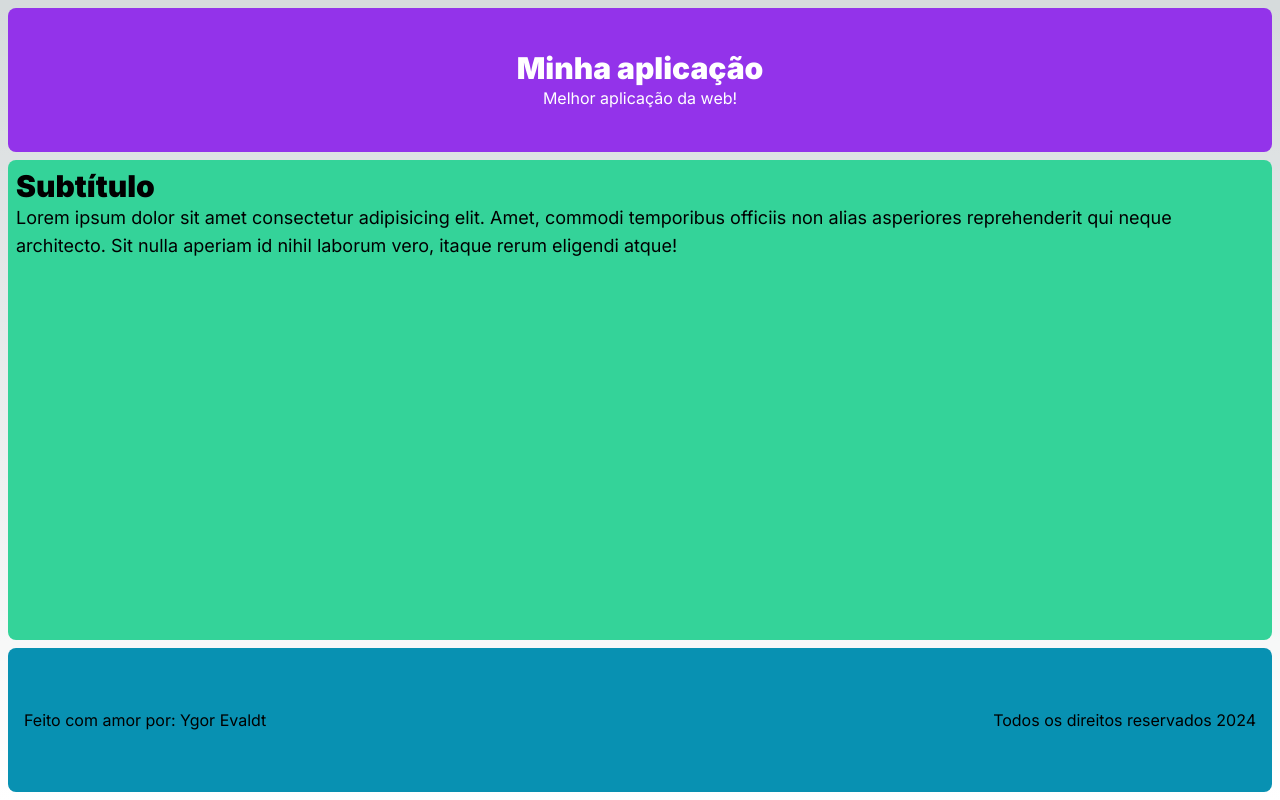
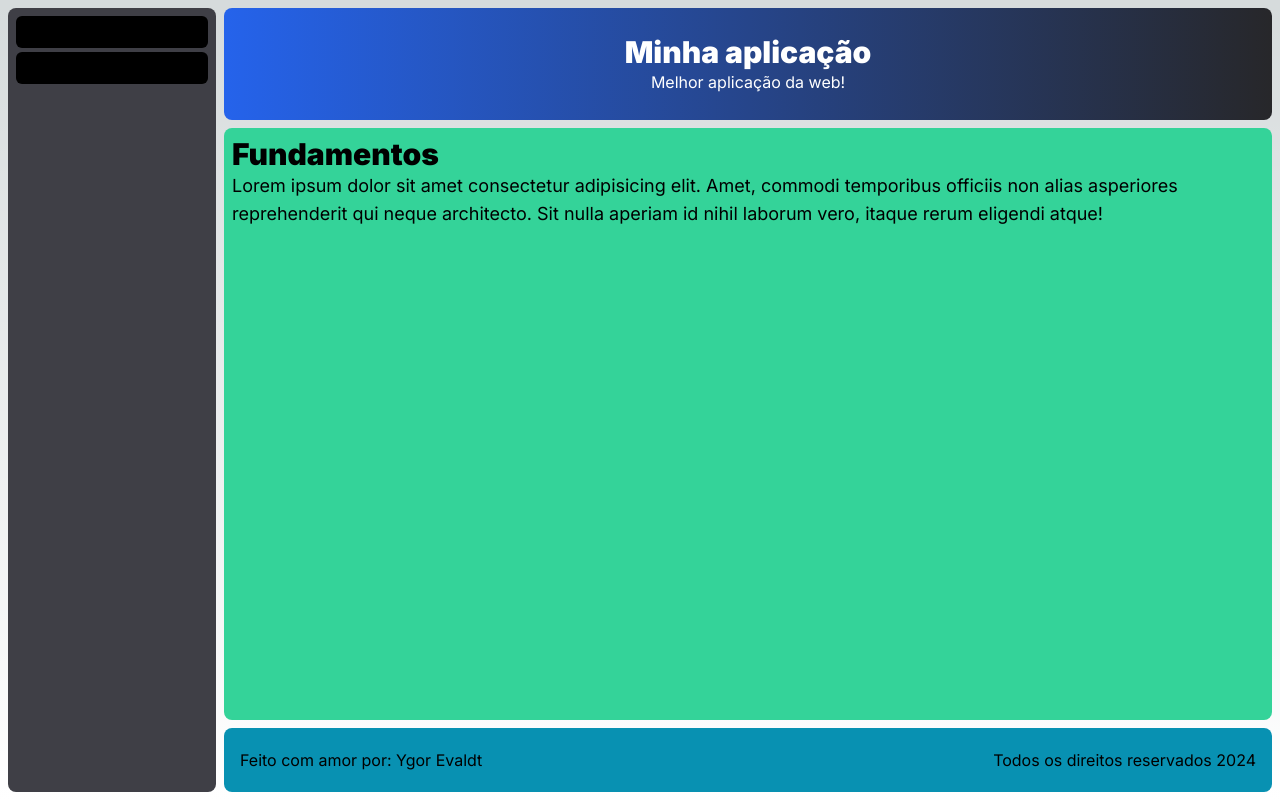
Before and after one commit to Ygor-Evaldt-dev/fundamentos-do-react, a Next.js app in the folder my-app/: page /fundamentos/pagina in a window 1280 px wide. Built offline with nearby package versions, Linux system fonts and the light colour scheme.

Commit message:
reorganizado layout e diretorio components

```diff
--- a/my-app/src/app/fundamentos/pagina/page.tsx
+++ b/my-app/src/app/fundamentos/pagina/page.tsx
@@ -1,29 +1,17 @@
-import Footer from "@/components/Footer";
-import Header from "@/components/Header";
-import Content from "@/components/Content";
+import DinamicPage from "@/components/dinamic-page/DinamicPage";
 
 export default function Page() {
     return (
-        <section className={`
-            flex flex-col gap-2
-            p-2 h-screen
-        `}>
-            <Header
-                title="Minha aplicação"
-                subtitle="Melhor aplicação da web!"
-            />
-            <Content>
-                <h2 className="font-black">
-                    Subtítulo
-                </h2>
-                <p className="text-lg">
-                    Lorem ipsum dolor sit amet consectetur adipisicing elit. Amet, commodi temporibus officiis non alias asperiores reprehenderit qui neque architecto. Sit nulla aperiam id nihil laborum vero, itaque rerum eligendi atque!
-                </p>
-            </Content>
-            <Footer
-                leftText="Feito com amor por: Ygor Evaldt"
-                rightText={`Todos os direitos reservados ${new Date().getFullYear()}`}
-            />
-        </section>
+        <DinamicPage
+            headerTitle="Minha aplicação"
+            headerSubtitle="Melhor aplicação da web!"
+        >
+            <h2 className="font-black">
+                Fundamentos
+            </h2>
+            <p className="text-lg">
+                Lorem ipsum dolor sit amet consectetur adipisicing elit. Amet, commodi temporibus officiis non alias asperiores reprehenderit qui neque architecto. Sit nulla aperiam id nihil laborum vero, itaque rerum eligendi atque!
+            </p>
+        </DinamicPage>
     )
 }
--- a/my-app/src/components/Content.tsx
+++ b/my-app/src/components/content/Content.tsx
@@ -1,12 +1,14 @@
+import { Props } from "./Props";
+
 export default function Content({
     children
-}: any) {
+}: Props) {
     return (
-        <section className={
+        <main className={
             `flex flex-col rounded-lg flex-1 p-2
             bg-emerald-400 text-3xl`
         }>
             {children}
-        </section>
+        </main>
     )
 }
--- /dev/null
+++ b/my-app/src/components/content/Props.ts
@@ -0,0 +1,3 @@
+export type Props = {
+    children: React.ReactNode
+}
--- /dev/null
+++ b/my-app/src/components/dinamic-page/DinamicPage.tsx
@@ -0,0 +1,33 @@
+import Content from "@/components/content/Content";
+import Footer from "@/components/footer/Footer";
+import Header from "@/components/header/Header";
+import Menu from "@/components/menu/Menu";
+
+export default function DinamicPage({
+    children,
+    headerTitle,
+    headerSubtitle
+}: any) {
+    return (
+        <section className={`
+            flex gap-2
+            h-screen p-2
+        `}>
+            <Menu />
+            <section className="flex flex-col flex-1 gap-2">
+                <Header
+                    title={headerTitle}
+                    subtitle={headerSubtitle}
+                    className="bg-gradient-to-r from-blue-600 to-zinc-800"
+                />
+                <Content>
+                    {children}
+                </Content>
+                <Footer
+                    leftText="Feito com amor por: Ygor Evaldt"
+                    rightText={`Todos os direitos reservados ${new Date().getFullYear()}`}
+                />
+            </section>
+        </section>
+    )
+}
--- /dev/null
+++ b/my-app/src/components/dinamic-page/Props.ts
@@ -0,0 +1,5 @@
+export type Props = {
+    children: React.ReactNode,
+    headerTitle: string,
+    headerSubtitle: string
+}
--- a/my-app/src/components/Footer.tsx
+++ b/my-app/src/components/footer/Footer.tsx
@@ -1,10 +1,12 @@
+import { Props } from "./Props";
+
 export default function Footer({
     leftText,
     rightText
-}: { leftText: string, rightText: string }) {
+}: Props) {
     return (
         <footer className={`
-            h-36 rounded-lg p-4
+            h-16 rounded-lg p-4
             flex justify-between items-center
             bg-cyan-600
         `}>
--- /dev/null
+++ b/my-app/src/components/footer/Props.ts
@@ -0,0 +1,4 @@
+export type Props = {
+    leftText: string,
+    rightText: string
+}
--- a/my-app/src/components/Header.tsx
+++ b/my-app/src/components/header/Header.tsx
@@ -1,12 +1,15 @@
+import { Props } from "./Props";
+
 export default function Header({
     title,
-    subtitle
-}: any) {
+    subtitle,
+    className
+}: Props) {
     return (
         <header className={`
-            h-36 rounded-lg
+            h-28 rounded-lg
             flex flex-col justify-center items-center
-            bg-purple-600 text-white
+            bg-purple-600 text-white ${className ?? ''}
         `}>
             <h1 className="text-3xl font-black">{title}</h1>
             <p>{subtitle}</p>
--- /dev/null
+++ b/my-app/src/components/header/Props.ts
@@ -0,0 +1,5 @@
+export type Props = {
+    title: string,
+    subtitle: string,
+    className?: string
+}
--- a/my-app/src/components/menu/Menu.tsx
+++ b/my-app/src/components/menu/Menu.tsx
@@ -6,9 +6,8 @@ export default function Menu() {
             min-w-52 flex flex-col gap-1
             bg-zinc-700 rounded-lg p-2
         `}>
-            <MenuItem label="Link #1" />
-            <MenuItem label="Link #2" />
-            <MenuItem label="Link #3" />
+            <MenuItem label="Página" url="/pagina" />
+            <MenuItem label="Página fundamentos" url="/fundamentos/pagina" />
         </nav>
     )
 }
--- a/my-app/src/components/menu/MenuItem.tsx
+++ b/my-app/src/components/menu/MenuItem.tsx
@@ -1,20 +1,19 @@
+import Link from "next/link";
+
 export default function MenuItem({
-    label
-}: { label: string }) {
-    function handleClick(target: string) {
-        alert(`Navegando para: ${target}`);
-    }
-
+    label,
+    url
+}: { label: string, url: string }) {
     return (
-        <button
+        <Link
             className={`
                 bg-black hover:bg-zinc-900  rounded-md
                 px-4 py-1 w-full
                 text-start
             `}
-            onClick={() => handleClick(label)}
+            href={url}
         >
             {label}
-        </button>
+        </Link>
     )
 }
--- a/my-app/src/pages/pagina.tsx
+++ b/my-app/src/pages/pagina.tsx
@@ -1,35 +1,19 @@
 import "@/app/globals.css";
 
-import Content from "@/components/Content";
-import Footer from "@/components/Footer";
-import Header from "@/components/Header";
-import Menu from "@/components/menu/Menu";
+import DinamicPage from "@/components/dinamic-page/DinamicPage";
 
 export default function Page() {
     return (
-        <section className={`
-            flex flex-col gap-2
-            h-screen p-2
-        `}>
-            <Header
-                title="Minha Página"
-                subtitle="Estou na pasta pages"
-            />
-            <main className="flex flex-wrap gap-2 flex-1">
-                <Menu />
-                <Content>
-                    <h2 className="font-black">
-                        Origem
-                    </h2>
-                    <p className="text-lg">
-                        Esta página está sendo construída no diretório pages
-                    </p>
-                </Content>
-            </main>
-            <Footer
-                leftText="Feito com amor por: Ygor Evaldt"
-                rightText={`Todos os direitos reservados ${new Date().getFullYear()}`}
-            />
-        </ section>
+        <DinamicPage
+            headerTitle="Minha Página"
+            headerSubtitle="Estou na pasta pages"
+        >
+            <h2 className="font-black">
+                Página
+            </h2>
+            <p className="text-lg">
+                Esta página está sendo construída no diretório pages
+            </p>
+        </DinamicPage>
     );
 }
```
